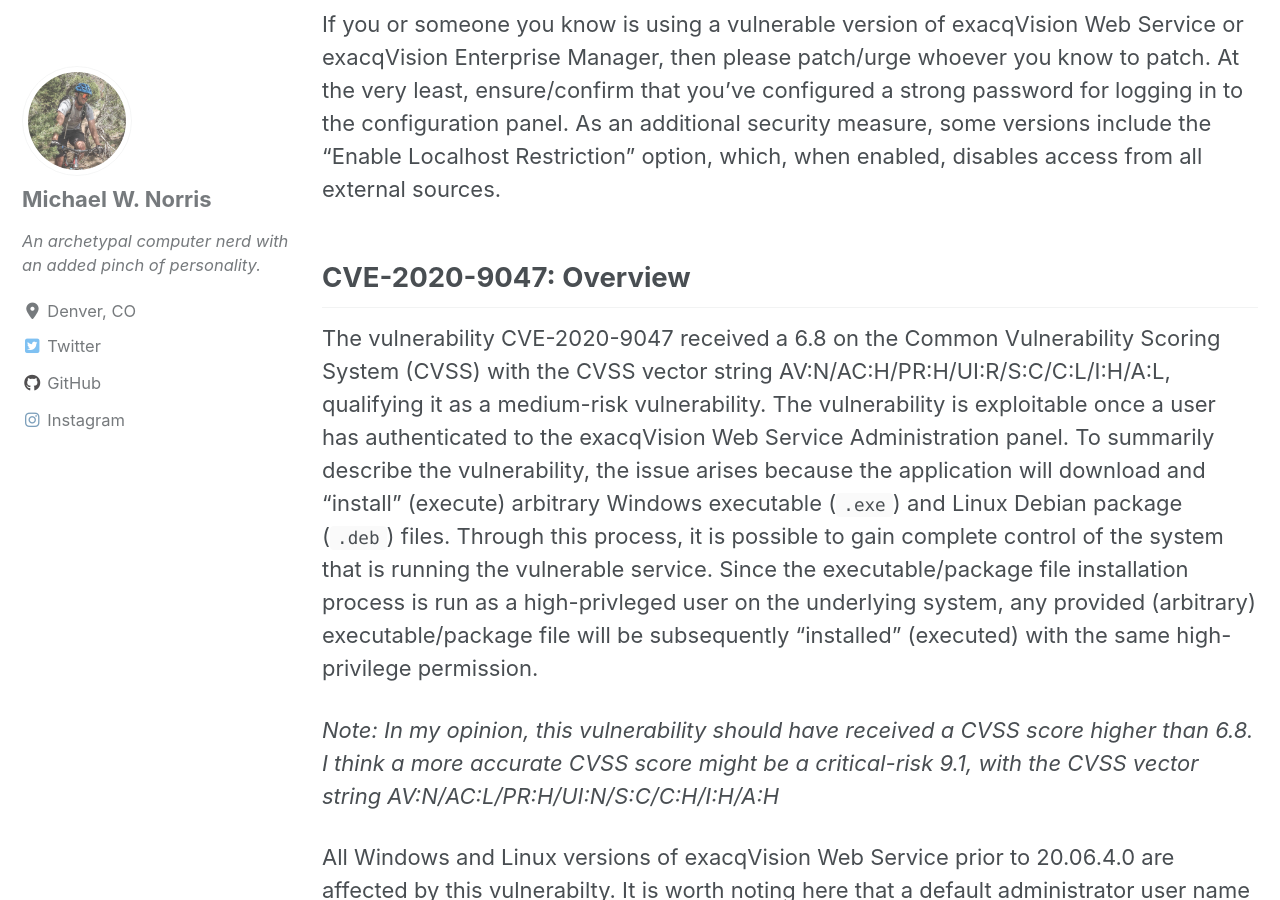
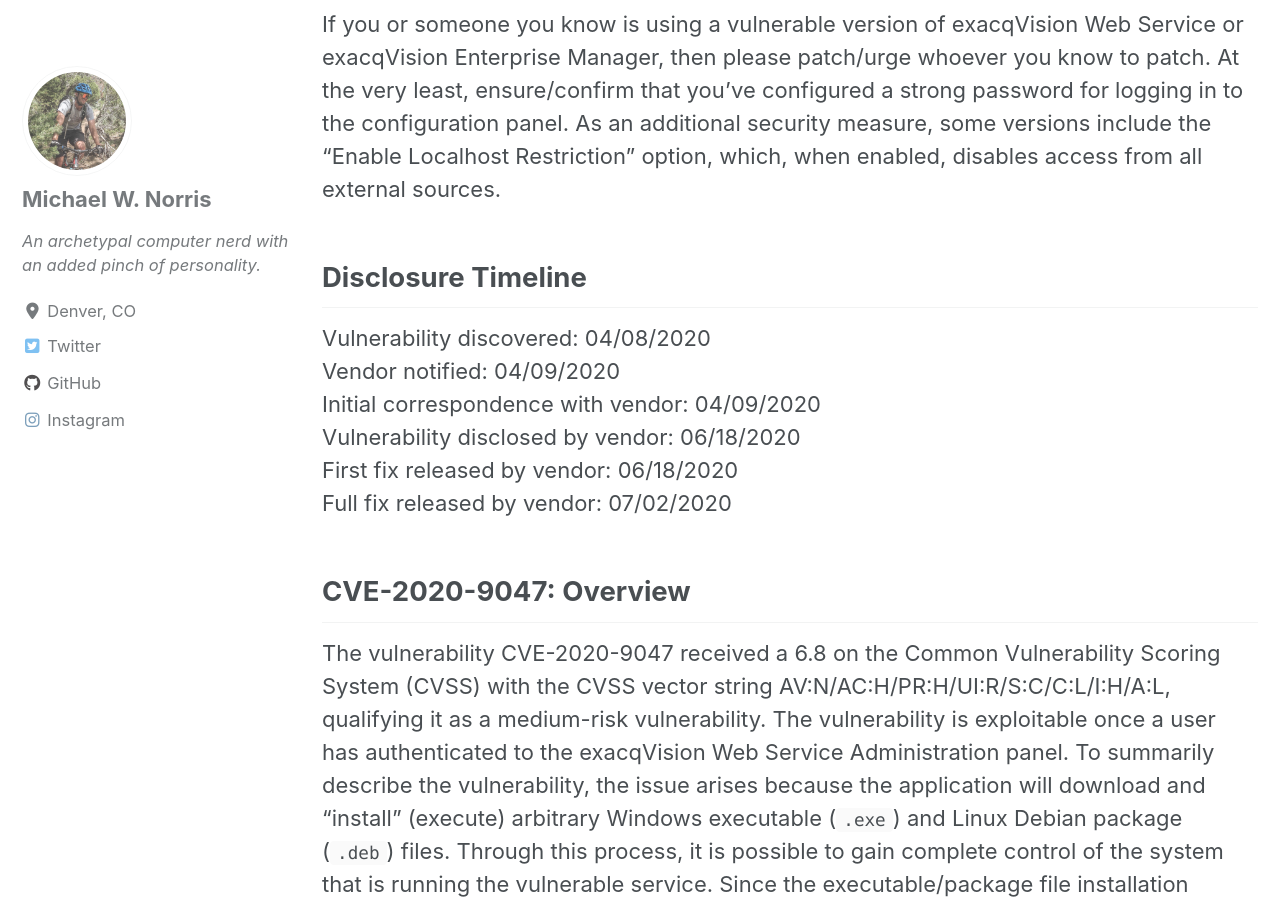
Before and after one commit to norrismw/mnorris.io, a Jekyll site: the page built from _posts/2020-07-13-CVE-2020-9047.md, in a window 1280 px wide and 900 px high, scrolled down 495 px. Built offline with Jekyll 4.4.1, drawn with Linux system fonts in a browser that asks for light colours; cached includes are drawn as plain includes; nearby versions of some CDN libraries.

Commit message:
timeline

```diff
--- a/_posts/2020-07-13-CVE-2020-9047.md
+++ b/_posts/2020-07-13-CVE-2020-9047.md
@@ -7,6 +7,14 @@
 On April 9, 2020, I discovered and reported the vulnerability in the exacqVision Web Service that has since been designated [CVE-2020-9047](https://cve.mitre.org/cgi-bin/cvename.cgi?name=CVE-2020-9047) ([ICSA-20-170-01](https://us-cert.cisa.gov/ics/advisories/icsa-20-170-01)) to the Johnson Controls Product Security team. The vulnerability was publicly [disclosed](https://www.johnsoncontrols.com/cyber-solutions/security-advisories) by Johnson Controls on June 18, 2020. This vulnerability also affects exacqVision Enterprise Manager, however I was unaware of this at the time of discovery. As discovering such a vulnerability is out of the ordinary and exciting to me, I have since spent a decent amount of time researching the vulnerability while waiting for its public disclosure. Bits of this research will serve as the subject matter of this post.
 
 If you or someone you know is using a vulnerable version of exacqVision Web Service or exacqVision Enterprise Manager, then please patch/urge whoever you know to patch. At the very least, ensure/confirm that you've configured a strong password for logging in to the configuration panel. As an additional security measure, some versions include the "Enable Localhost Restriction" option, which, when enabled, disables access from all external sources.
+
+## Disclosure Timeline
+Vulnerability discovered: 04/08/2020
+Vendor notified: 04/09/2020
+Initial correspondence with vendor: 04/09/2020
+Vulnerability disclosed by vendor: 06/18/2020
+First fix released by vendor: 06/18/2020
+Full fix released by vendor: 07/02/2020
 
 ## CVE-2020-9047: Overview
 The vulnerability CVE-2020-9047 received a 6.8 on the Common Vulnerability Scoring System (CVSS) with the CVSS vector string AV:N/AC:H/PR:H/UI:R/S:C/C:L/I:H/A:L, qualifying it as a medium-risk vulnerability. The vulnerability is exploitable once a user has authenticated to the exacqVision Web Service Administration panel. To summarily describe the vulnerability, the issue arises because the application will download and "install" (execute) arbitrary Windows executable (`.exe`) and Linux Debian package (`.deb`) files. Through this process, it is possible to gain complete control of the system that is running the vulnerable service. Since the executable/package file installation process is run as a high-privleged user on the underlying system, any provided (arbitrary) executable/package file will be subsequently "installed" (executed) with the same high-privilege permission.
```
